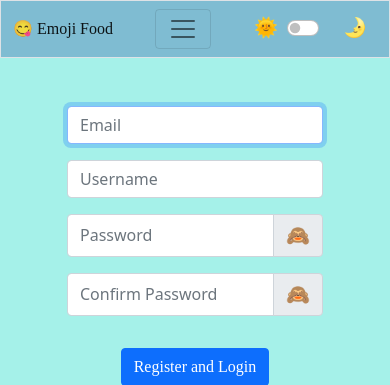
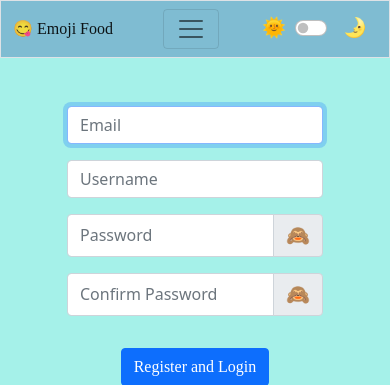
Before and after one commit to keinermendoza/emoji-food, a Flask app: page /register in a window 390 px wide. Shown: the top 385 px of the page. Run offline with Flask 2, Linux system fonts and the light colour scheme.

Commit message:
Update style.css
Here again from my phone

```diff
--- a/static/style.css
+++ b/static/style.css
@@ -293,6 +293,6 @@ button {
   }
 .sun-and-moon {
 font-size: 1.2rem;
-margin-left: 1rem;
+margin-left: 0.5rem;
 }
 }
```
